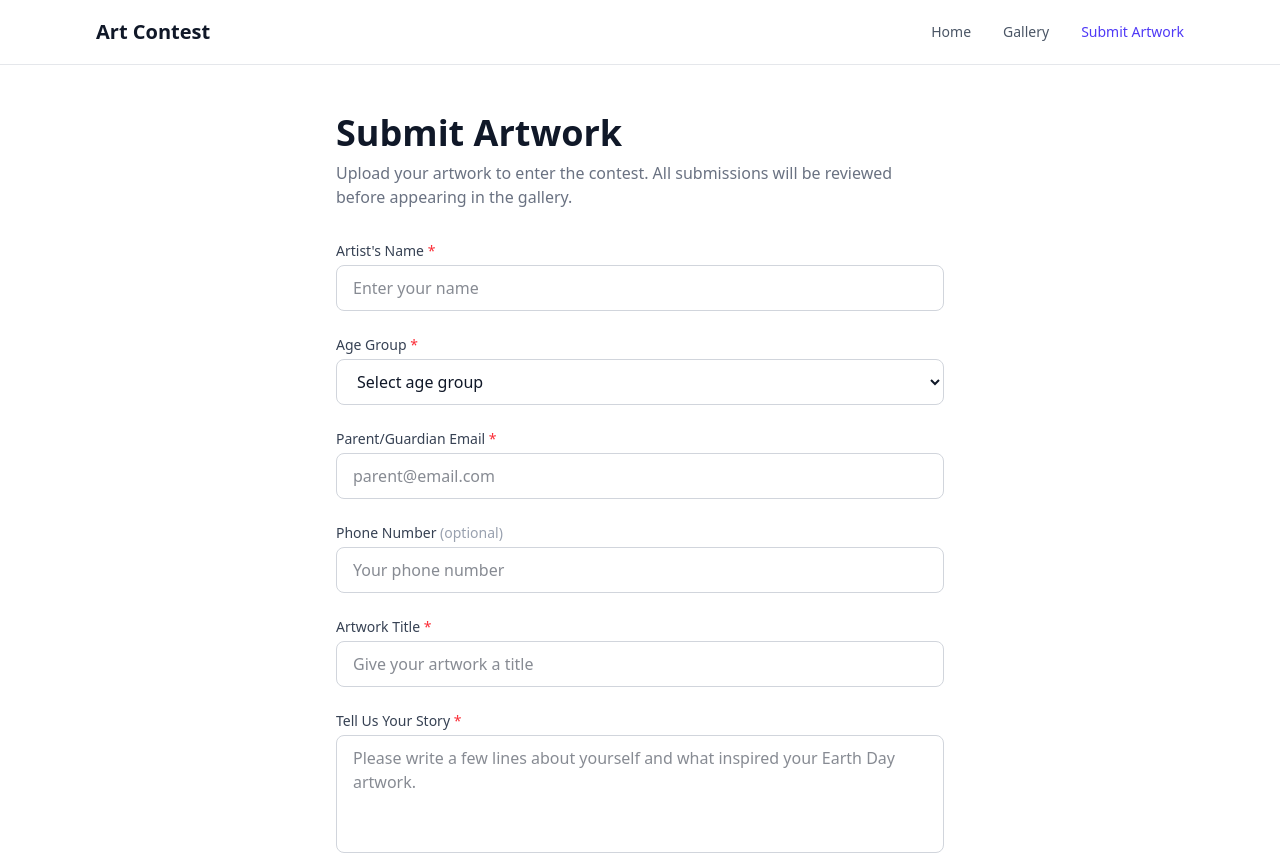
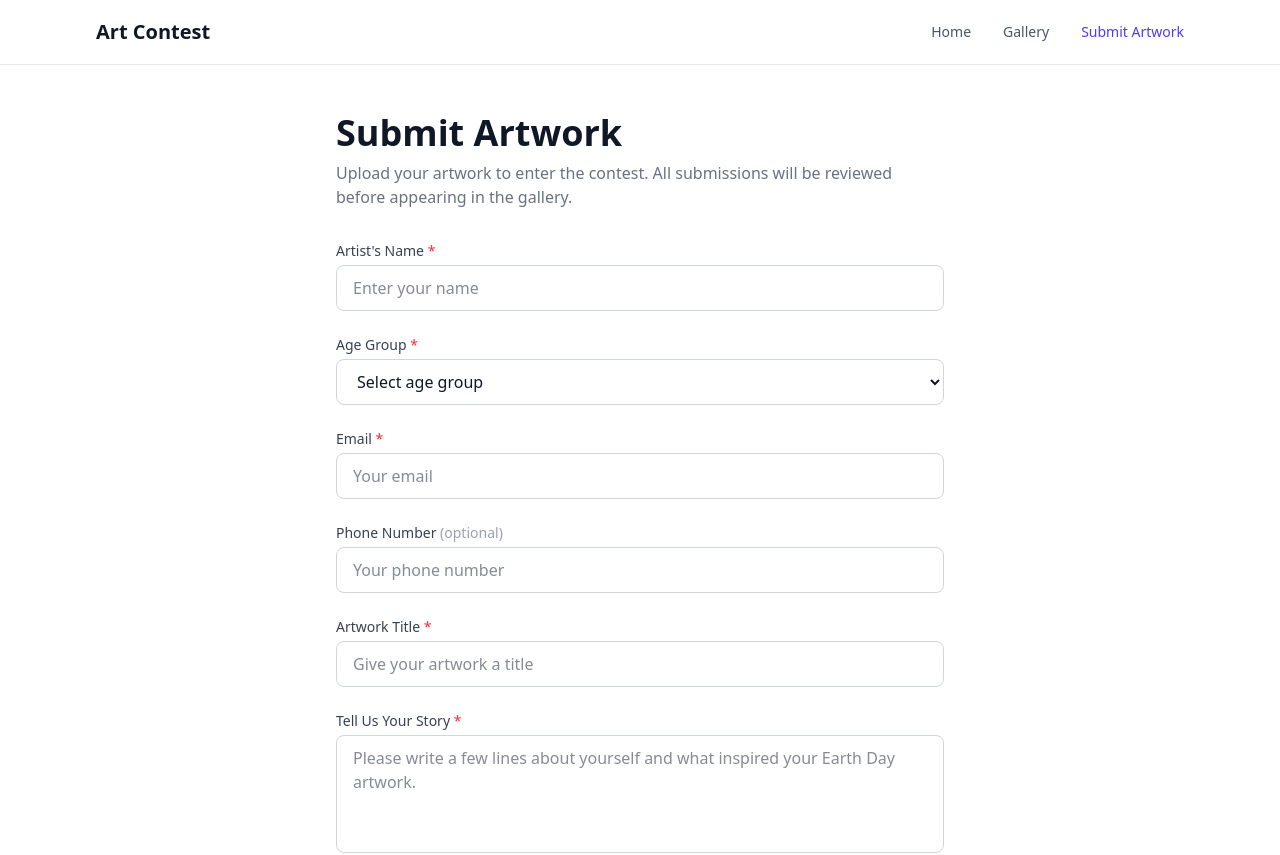
Before and after one commit to groverneev/Art-Contest, a Next.js app: page /submit in a window 1280 px wide. Shown: the top 855 px of the page. Built offline with nearby package versions, Linux system fonts and the light colour scheme.

Commit message:
updated form

```diff
--- a/src/app/submit/page.tsx
+++ b/src/app/submit/page.tsx
@@ -120,7 +120,7 @@ export default function SubmitPage() {
         {/* Parent/Guardian Email */}
         <div>
           <label htmlFor="artist_email" className="block text-sm font-medium text-gray-700 mb-1">
-            Parent/Guardian Email <span className="text-red-500">*</span>
+            Email <span className="text-red-500">*</span>
           </label>
           <input
             type="email"
@@ -128,7 +128,7 @@ export default function SubmitPage() {
             name="artist_email"
             required
             className="w-full border border-gray-300 rounded-lg px-4 py-2.5 text-gray-900 focus:ring-2 focus:ring-indigo-500 focus:border-indigo-500 outline-none"
-            placeholder="parent@email.com"
+            placeholder="Your email"
           />
         </div>
 
```
